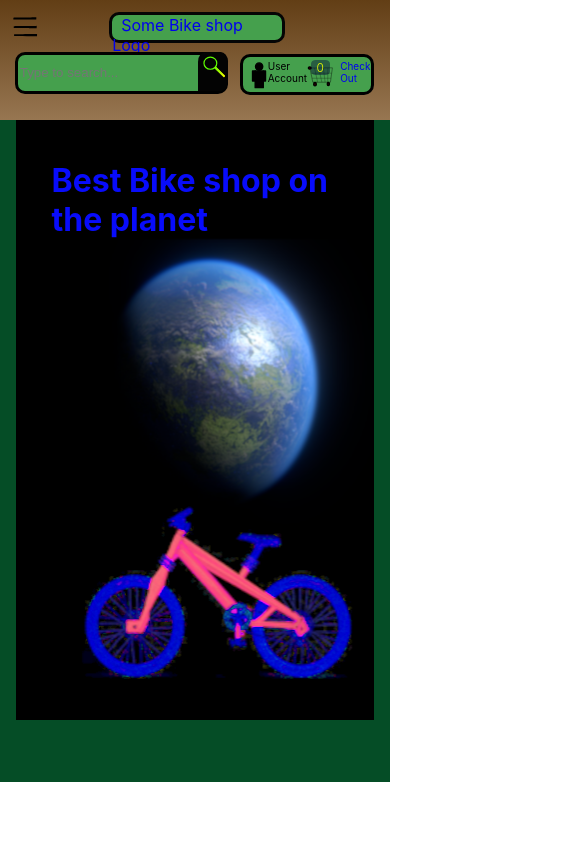
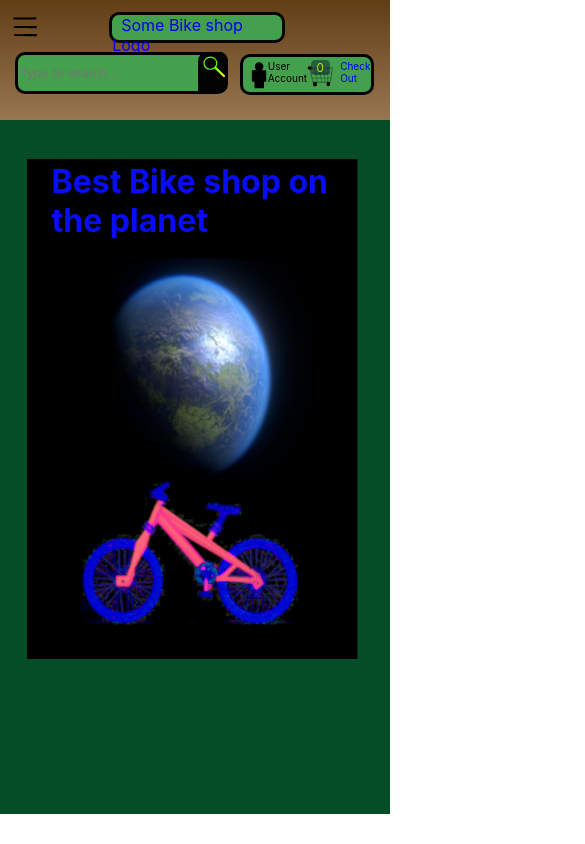
Before and after one commit to dmeats/ecomsite, a React (Create React App) app: page / in a window 390 px wide. Shown: the top 844 px of the page, 585 px wide, since content can reach past the window. Built offline with nearby package versions, Linux system fonts and the light colour scheme.

Commit message:
more changes to css

```diff
--- a/src/components/CheckoutSummaryScreen.css
+++ b/src/components/CheckoutSummaryScreen.css
@@ -23,6 +23,7 @@
         width: 95%;
         left:2%;
         padding-bottom: 2%;
+        height:100%;
 
     }
 }
--- a/src/components/CheckoutSummaryScreen.jsx
+++ b/src/components/CheckoutSummaryScreen.jsx
@@ -25,7 +25,7 @@ const CheckoutSummaryScreen =()=> {
 
  const useStyles = makeStyles({
         table: {
-          maxWidth: '40px',
+          maxWidth: '30px',
           background: 'White',
         },
       });
--- a/src/components/Homescreen.jsx
+++ b/src/components/Homescreen.jsx
@@ -39,11 +39,15 @@ const Homescreen = () => {
                 <Header/>
                 <LeftSideBarFilter/>
                 <ProductList/>
-                <div className={aPPLContext.ShowNoShowHomeScreen} style={{ backgroundImage: `url(${mobilebackground})`,backgroundRepeat: 'no-repeat' }}>
+                <div className={aPPLContext.ShowNoShowHomeScreen}>
                 <div className='title'>
                        <h1>Best Bike shop on the planet</h1>
                        </div>
+                       <img src={mobilebackground} alt="image" width ="1370px" height ="500px"/>
+
                 </div>
+
+
 
 
             </div>
--- a/src/components/ProductDetailScreen.css
+++ b/src/components/ProductDetailScreen.css
@@ -82,7 +82,7 @@
 
       height:800px;
       padding-left: 0%;
-      padding-top: 3%;
+      padding-top: 6%;
     }
     .cartbutton{
       position: relative;
--- a/src/components/homescreen.css
+++ b/src/components/homescreen.css
@@ -43,7 +43,7 @@
         width: 89%;
         left:4%;
         padding-left: 3%;
-        padding-bottom: 2%;
+        padding-bottom: 10%;
 
     }
     .title{
```
